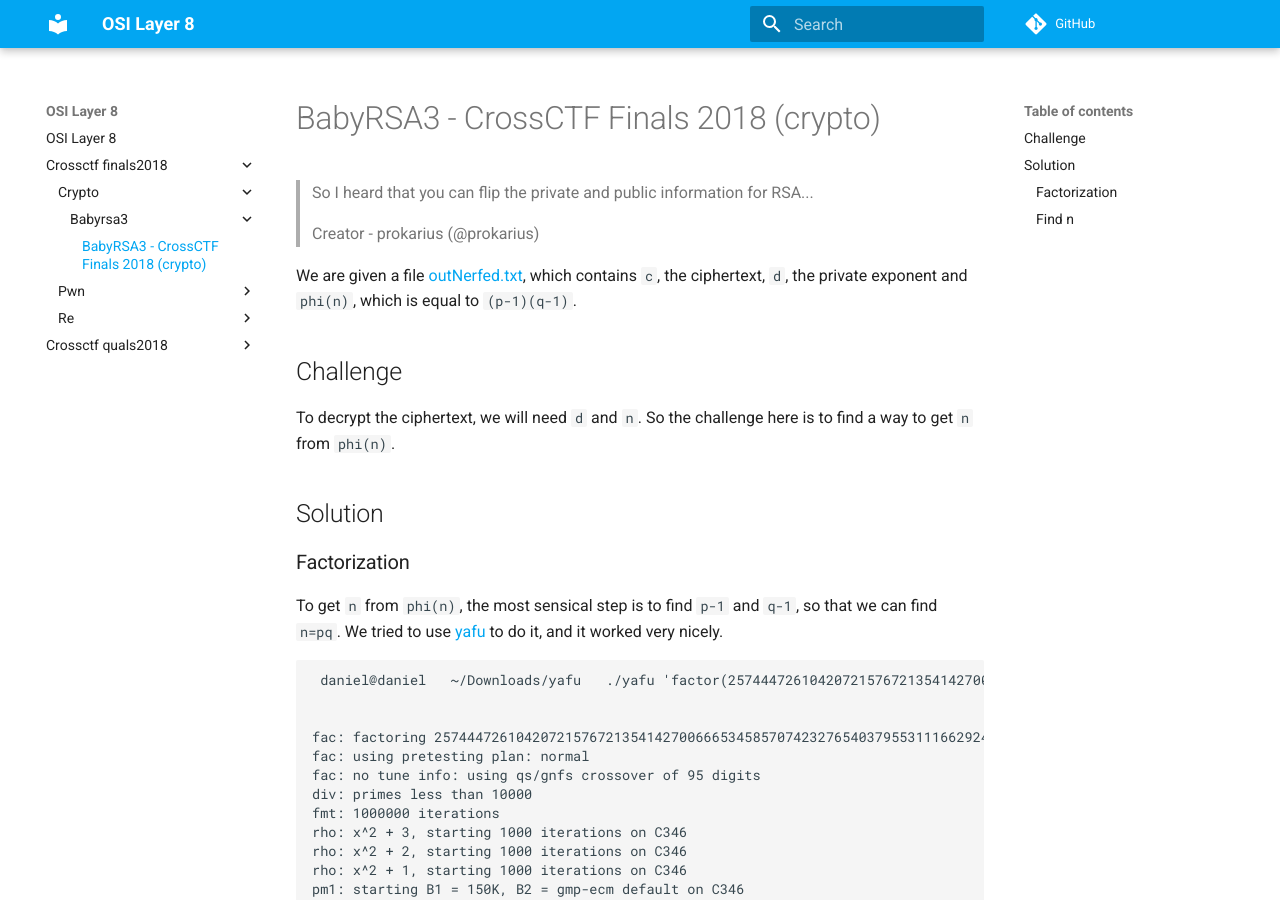
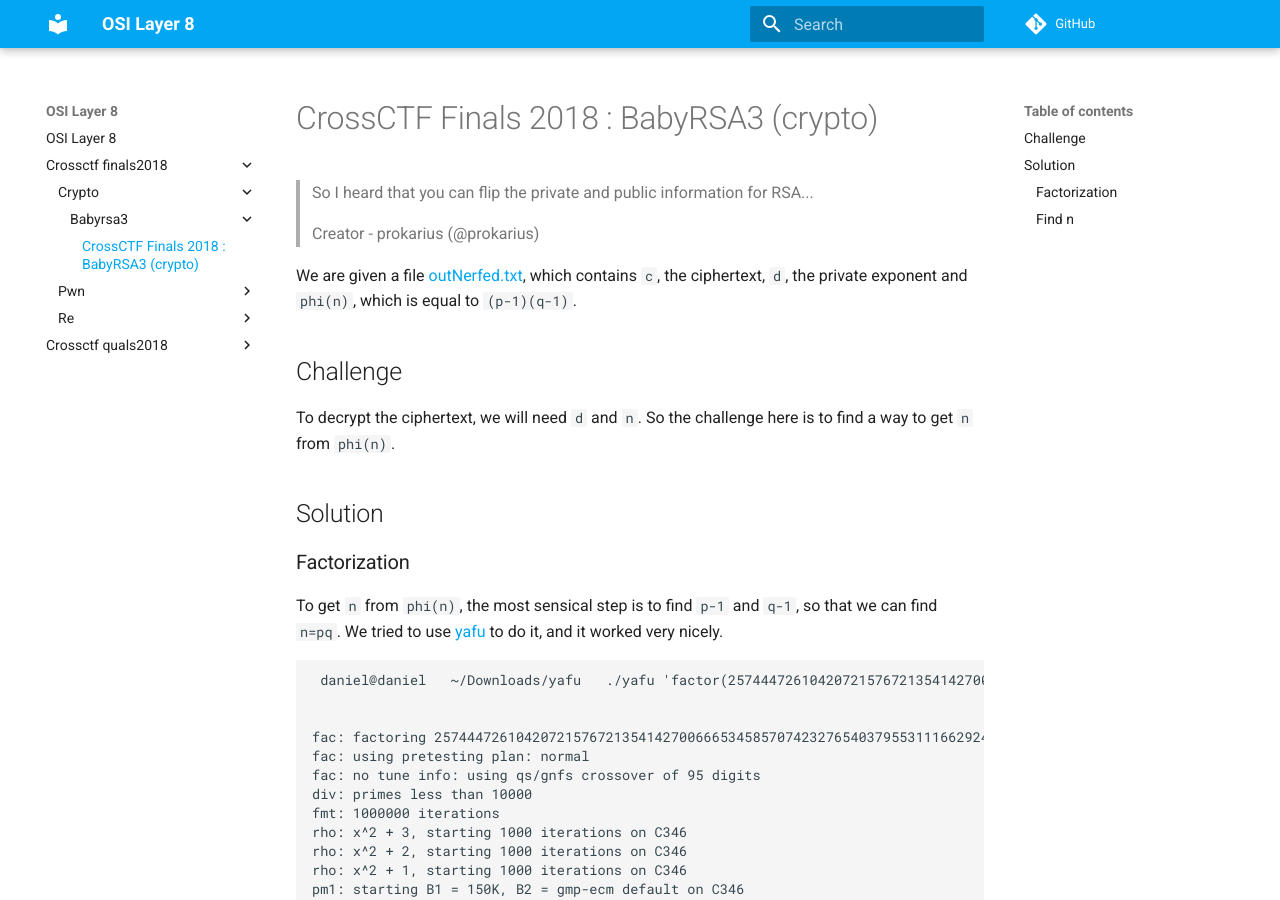
Before and after one commit to nushosilayer8/writeups, an MkDocs documentation site: the page built from writeups/crossctf-finals2018/crypto/babyrsa3/README.md, in a window 1280 px wide and 900 px high. Built offline with MkDocs 1.6.1 and Material for MkDocs 9.7.7, drawn with Linux system fonts in a browser that asks for light colours; comment, search, counter and statistics services are not loaded.

Commit message:
Change titles

```diff
--- a/writeups/crossctf-finals2018/crypto/babyrsa3/README.md
+++ b/writeups/crossctf-finals2018/crypto/babyrsa3/README.md
@@ -1,4 +1,4 @@
-# BabyRSA3 - CrossCTF Finals 2018 (crypto)
+# CrossCTF Finals 2018 : BabyRSA3 (crypto)
 
 > So I heard that you can flip the private and public information for RSA...
 >
```
Also changed, not shown: writeups/crossctf-finals2018/re/perfect/README.md (+1 -1 lines).
